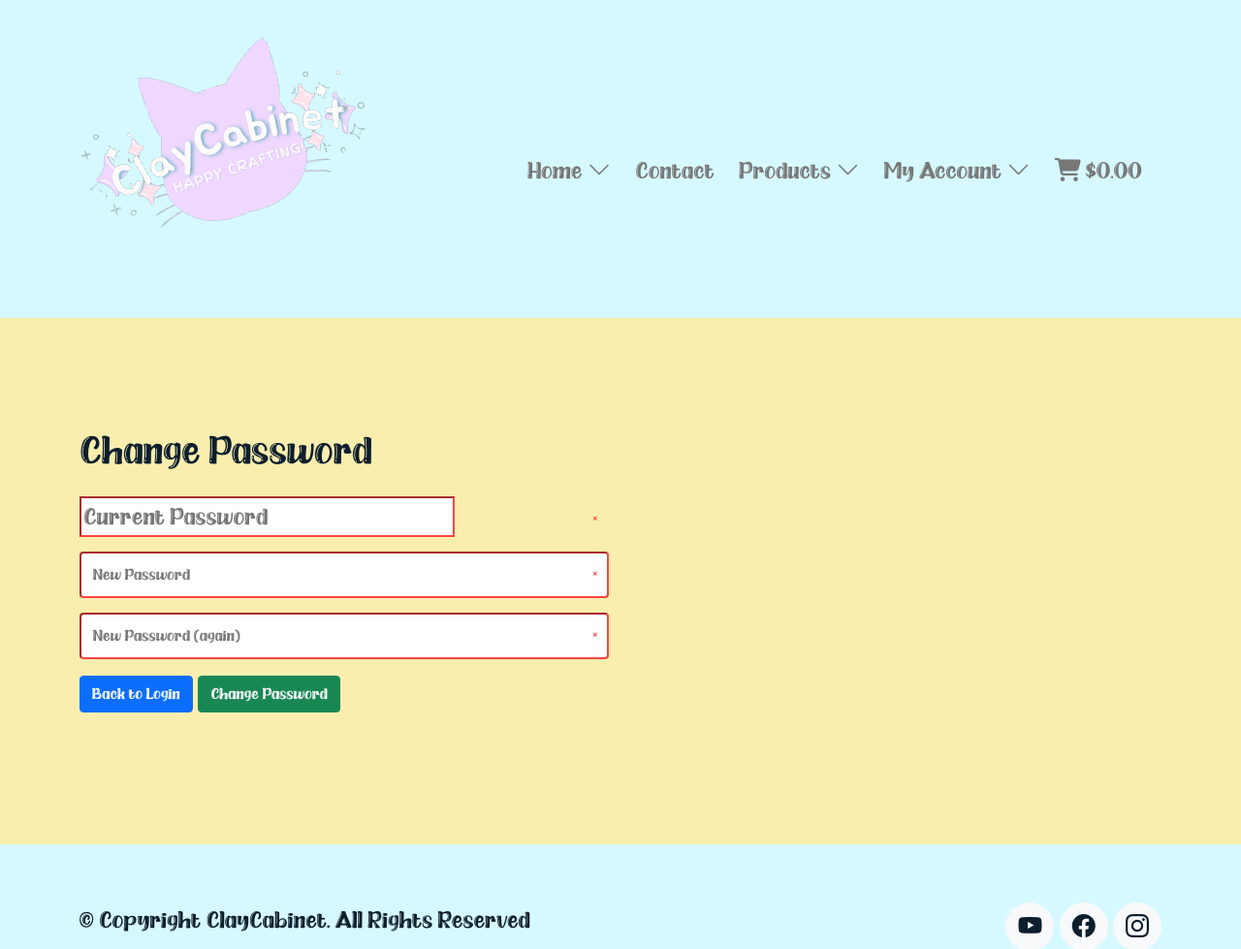
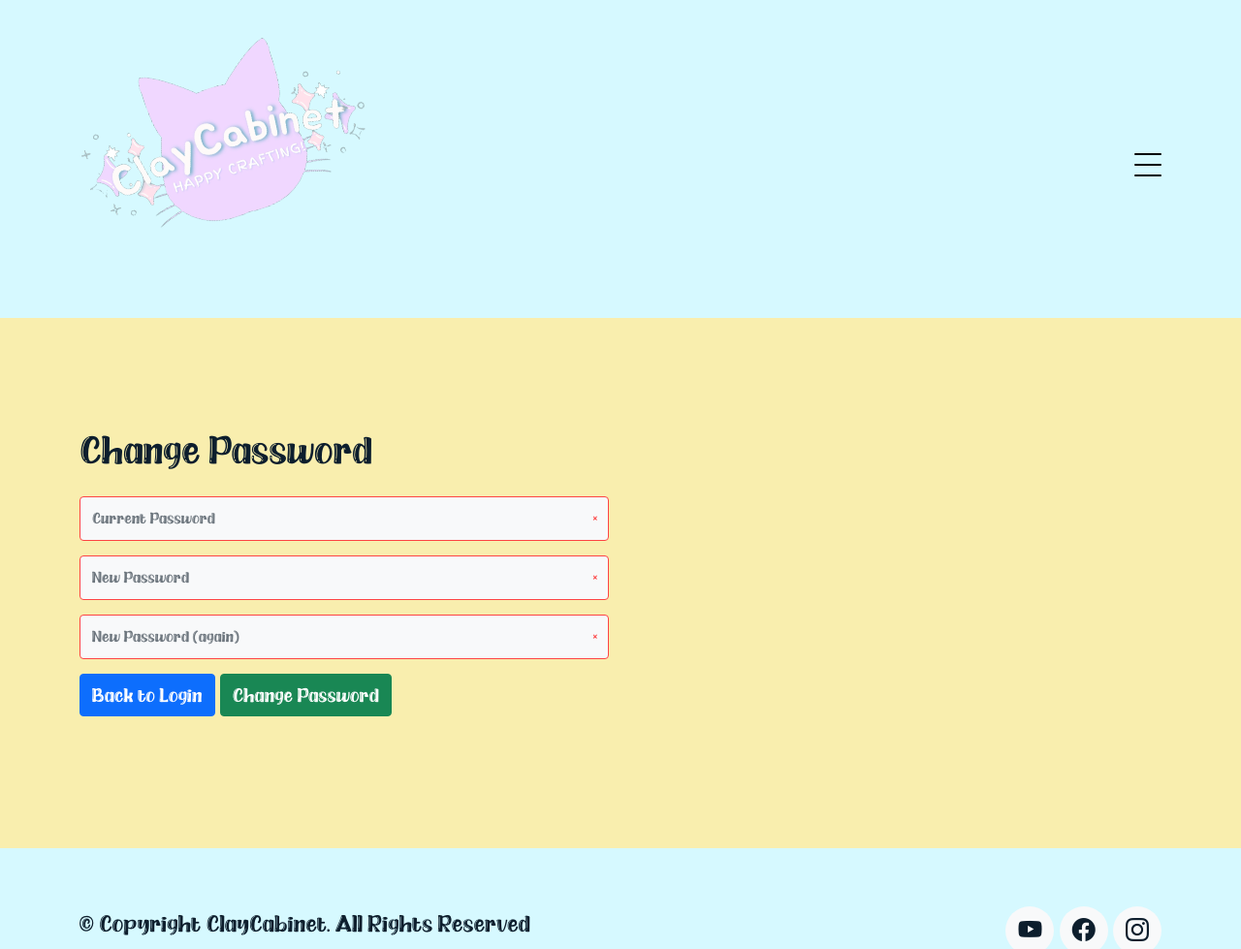
Before and after one commit to StoneMasons4106/clay-cabinet, a Django app: page /accounts/password/change/ in a window 1280 px wide. Shown: the top 979 px of the page at 97% size. Run offline with Django 4.2, Linux system fonts and the light colour scheme; the visitor is signed in with stand-in values (Sample User, id 1); data that the repository does not hold is empty; some libraries are stand-ins or nearby versions.

Commit message:
Show support added, style changes to change password page.

```diff
--- a/static/css/style.css
+++ b/static/css/style.css
@@ -542,13 +542,13 @@ textarea:invalid, textarea:invalid ~ .validation {
     }
 }
 
-@media screen and (min-width: 992px) {
+@media screen and (min-width: 1400px) {
     #main-navbar {
         display: none;
     }
 }
 
-@media screen and (max-width: 991px) {
+@media screen and (max-width: 1399px) {
     .burger {
         display: block;
     }
--- a/templates/allauth/account/password_change.html
+++ b/templates/allauth/account/password_change.html
@@ -15,15 +15,20 @@
 
 
             <form method="POST" action="{% url 'account_change_password' %}" class="password_change">
-                {% csrf_token %}
-                {% for field in form %}
                 <div class="wrapper">
-                  {{ field }}
+                  <input type="password" name="oldpassword" placeholder="Current Password" autocomplete="current-password" required="" id="id_oldpassword" class="form-control">
                   <div class="validation">*</div>
                 </div>
-                {% endfor %}
-                <a class="btn btn-primary" href="{% url 'account_login' %}">Back to Login</a>
-                <button class="btn btn-success" type="submit" name="action">{% trans "Change Password" %}</button>
+                <div class="wrapper">
+                  <input type="password" name="password1" placeholder="New Password" autocomplete="new-password" required="" id="id_password1" aria-autocomplete="list" class="form-control">
+                  <div class="validation">*</div>
+                </div>
+                <div class="wrapper">
+                  <input type="password" name="password2" placeholder="New Password (again)" required="" id="id_password2" class="form-control">
+                  <div class="validation">*</div>
+                </div>
+                <a class="btn btn-primary login-button" href="{% url 'account_login' %}">Back to Login</a>
+                <button class="btn btn-success login-button" type="submit" name="action">{% trans "Change Password" %}</button>
             </form>
 
           </div>
--- a/templates/base.html
+++ b/templates/base.html
@@ -101,6 +101,7 @@
                 {% endif %}
               </ul>
             </li>
+            <li><a href="https://ko-fi.com/claycabinet" target="_blank"><i class="fa-solid fa-star"></i> Show Support</a></li>
             <li><a href="{% url 'view_cart' %}"><i class="fas fa-shopping-cart"></i> <span class="cart_total">${% cart_grand_total request %}</span></a></li>
           </ul>
         </div>
@@ -160,6 +161,7 @@
             {% endif %}
           </ul>
         </li>
+        <li><a href="https://ko-fi.com/claycabinet" target="_blank"><i class="fa-solid fa-star"></i> Show Support</a></li>
         <li><a href="{% url 'view_cart' %}"><i class="fas fa-shopping-cart"></i> <span class="cart_total">${% cart_grand_total request %}</span></a></li>
       </div>
       <a href="#" class="burger" data-bs-toggle="collapse" data-bs-target="#main-navbar">
```
